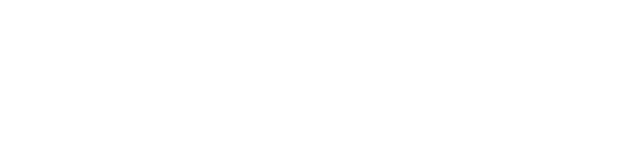
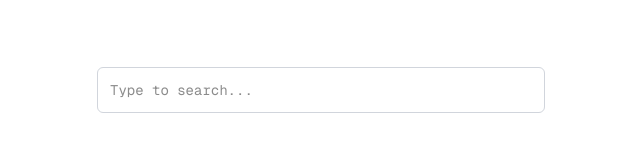
Before and after one commit to omohemma/lucid, a Next.js app: page / in a window 1280 px wide. Shown: the top 163 px of the page, without its empty margins (319-959 px from the left). Built offline with nearby package versions, Linux system fonts and the light colour scheme.

Commit message:
feat: develop Autocomplete Box - added and styled input box - implemented form handling with zustanf

```diff
--- a/pages/index.js
+++ b/pages/index.js
@@ -13,12 +13,23 @@
 });
 
 export default function Home() {
-    const {} = useFormulaStore();
+
+    const handleChange = (e) => setInput(e.target.value);
+    const {input, setInput} = useFormulaStore();
     return (
         <div
             className={`${geistSans.className} ${geistMono.className} grid grid-rows-[20px_1fr_20px] items-center justify-items-center min-h-screen p-8 pb-20 gap-16 sm:p-20 font-[family-name:var(--font-geist-sans)]`}
         >
-
+            <div className="relative w-full max-w-md">
+                <div className="flex flex-wrap items-center border border-gray-300 p-2 rounded-md gap-1">
+                    <input
+                        value={input}
+                        onChange={handleChange}
+                        className="flex-1 outline-none bg-transparent text-sm px-1 py-1"
+                        placeholder="Type to search..."
+                    />
+                </div>
+            </div>
         </div>
     );
 }
--- a/store/index.js
+++ b/store/index.js
@@ -1,3 +1,6 @@
 import {create} from 'zustand';
 
-export const useFormulaStore = create((set) => ({}));
+export const useFormulaStore = create((set) => ({
+    input: '',
+    setInput: (val) => set({ input: val }),
+}));
```
